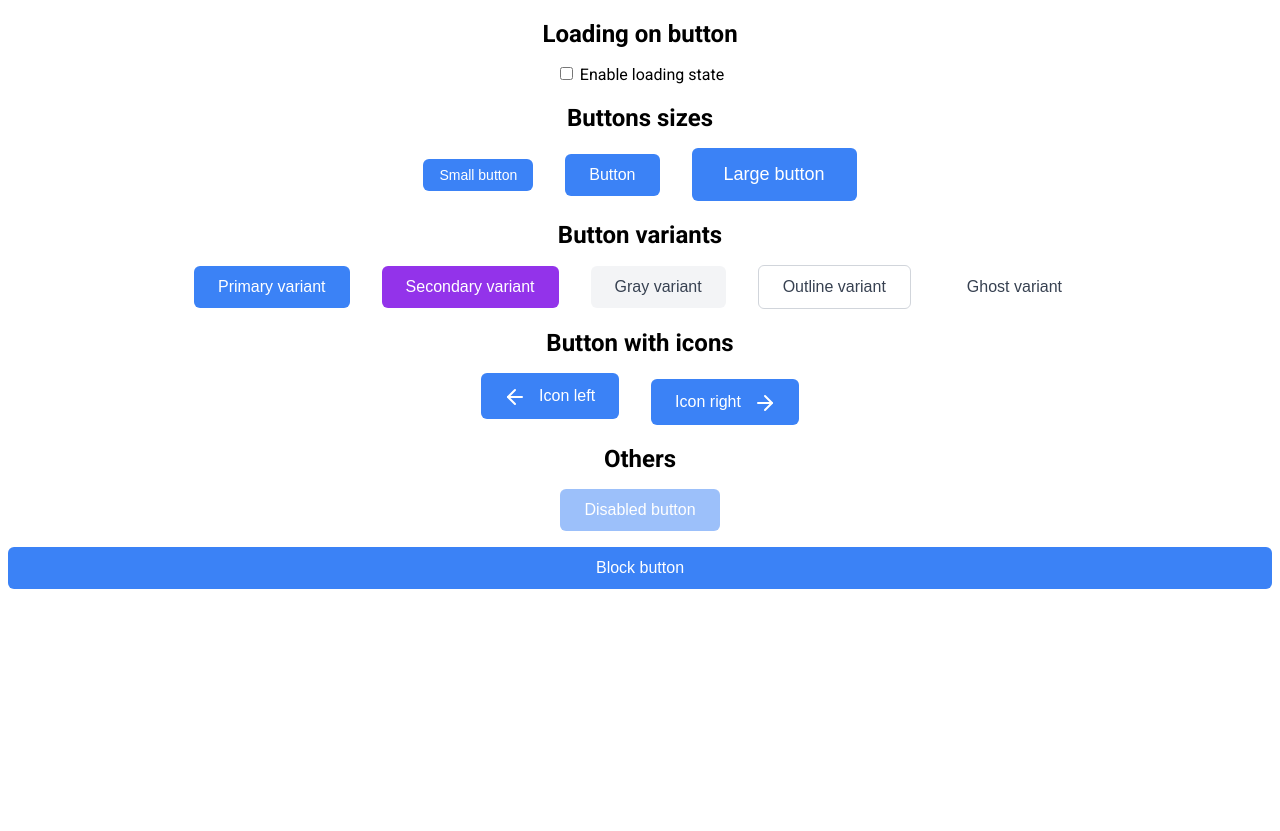
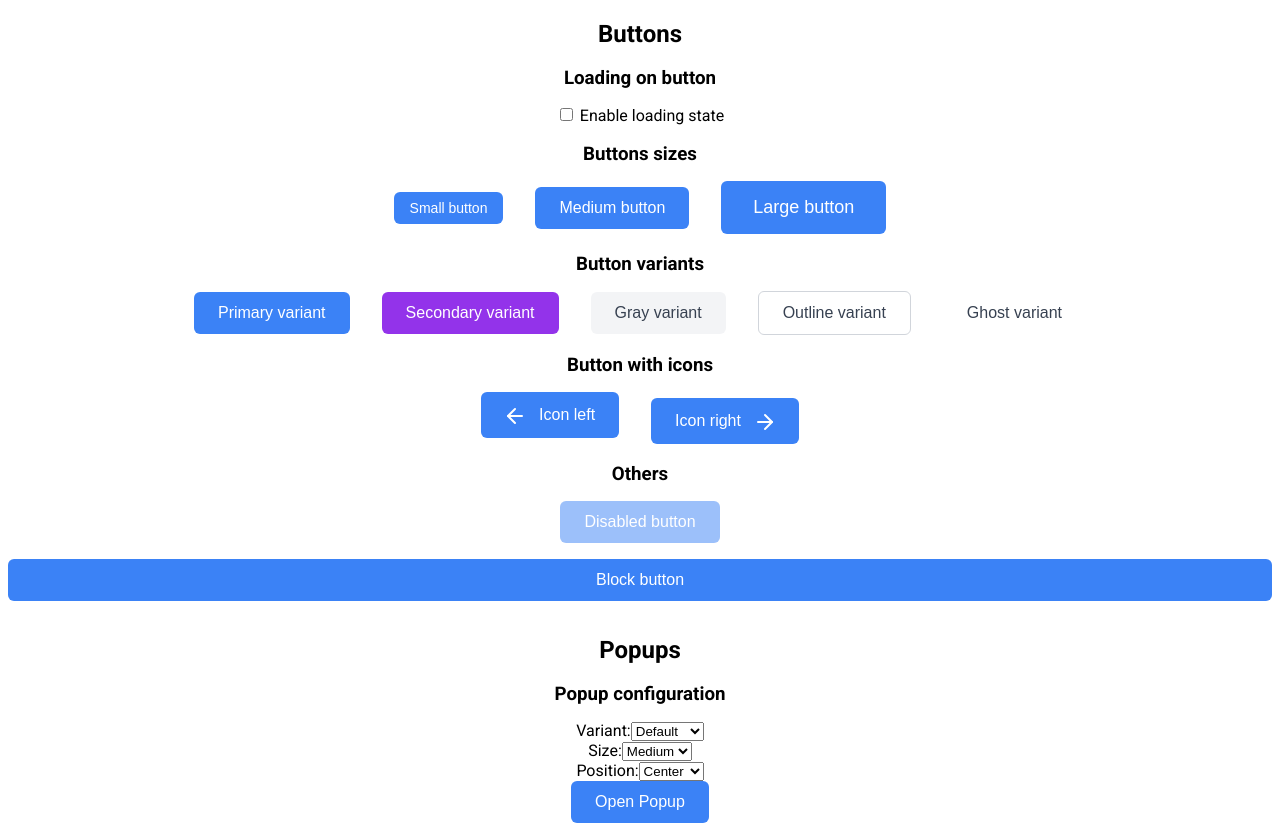
Before and after one commit to edgarimai/vue-smart-ui, a Vue app: page / in a window 1280 px wide. Before the commit the page ends 800 px from the top, so only its background shows below. Built offline with nearby package versions, Linux system fonts and the light colour scheme.

Commit message:
feat: add BasePopup component with configurable variants, sizes, and positions

```diff
--- a/src/App.vue
+++ b/src/App.vue
@@ -1,16 +1,24 @@
 <script setup>
-import { ref } from 'vue'
-import BaseButton from './components/BaseButton.vue'
+import { reactive } from 'vue'
+import { BaseButton, BasePopup } from './components'
 
-const isLoading = ref(false)
-const isLoadingEnabled = ref(false)
+const pageState = reactive({
+  isLoading: false,
+  isLoadingEnabled: false,
+  popup: {
+    variant: 'default',
+    size: 'medium',
+    position: 'center',
+    show: false,
+  },
+})
 
 const handleSaveWithLoading = async () => {
-  isLoading.value = true
+  pageState.isLoading = true
   try {
     await saveData()
   } finally {
-    isLoading.value = false
+    pageState.isLoading = false
   }
 }
 
@@ -23,82 +31,87 @@ const saveData = async () => {
 
 <template>
   <div class="button-container">
-    <h2>Loading on button</h2>
+    <h2>Buttons</h2>
+    <h3>Loading on button</h3>
     <div class="container">
       <label class="checkbox-label">
-        <input type="checkbox" v-model="isLoadingEnabled" class="checkbox-input" />
+        <input type="checkbox" v-model="pageState.isLoadingEnabled" class="checkbox-input" />
         Enable loading state
       </label>
     </div>
 
-    <h2>Buttons sizes</h2>
+    <h3>Buttons sizes</h3>
     <div class="container">
       <!-- Small button -->
       <BaseButton
         size="small"
         @click="handleSaveWithLoading"
-        :loading="isLoading && isLoadingEnabled"
+        :loading="pageState.isLoading && pageState.isLoadingEnabled"
         >Small button</BaseButton
       >
       <!-- Medium button -->
-      <BaseButton @click="handleSaveWithLoading" :loading="isLoading && isLoadingEnabled" n
-        >Button</BaseButton
+      <BaseButton
+        size="medium"
+        @click="handleSaveWithLoading"
+        :loading="pageState.isLoading && pageState.isLoadingEnabled"
       >
+        Medium button
+      </BaseButton>
       <!-- Large button -->
       <BaseButton
         size="large"
         @click="handleSaveWithLoading"
-        :loading="isLoading && isLoadingEnabled"
+        :loading="pageState.isLoading && pageState.isLoadingEnabled"
         >Large button</BaseButton
       >
     </div>
 
-    <h2>Button variants</h2>
+    <h3>Button variants</h3>
     <div class="container">
       <!-- Primary button -->
       <BaseButton
         variant="primary"
         @click="handleSaveWithLoading"
-        :loading="isLoading && isLoadingEnabled"
+        :loading="pageState.isLoading && pageState.isLoadingEnabled"
         >Primary variant</BaseButton
       >
       <!-- Secondary button -->
       <BaseButton
         variant="secondary"
         @click="handleSaveWithLoading"
-        :loading="isLoading && isLoadingEnabled"
+        :loading="pageState.isLoading && pageState.isLoadingEnabled"
         >Secondary variant</BaseButton
       >
       <!-- Gray button -->
       <BaseButton
         variant="gray"
         @click="handleSaveWithLoading"
-        :loading="isLoading && isLoadingEnabled"
+        :loading="pageState.isLoading && pageState.isLoadingEnabled"
         >Gray variant</BaseButton
       >
       <!-- Outline button -->
       <BaseButton
         variant="outline"
         @click="handleSaveWithLoading"
-        :loading="isLoading && isLoadingEnabled"
+        :loading="pageState.isLoading && pageState.isLoadingEnabled"
         >Outline variant</BaseButton
       >
       <!-- Ghost button -->
       <BaseButton
         variant="ghost"
         @click="handleSaveWithLoading"
-        :loading="isLoading && isLoadingEnabled"
+        :loading="pageState.isLoading && pageState.isLoadingEnabled"
         >Ghost variant</BaseButton
       >
     </div>
 
-    <h2>Button with icons</h2>
+    <h3>Button with icons</h3>
     <div class="container">
       <!-- Button with icon left-->
       <BaseButton
         variant="primary"
         @click="handleSaveWithLoading"
-        :loading="isLoading && isLoadingEnabled"
+        :loading="pageState.isLoading && pageState.isLoadingEnabled"
       >
         Icon left
         <template #prefix>
@@ -123,7 +136,7 @@ const saveData = async () => {
       <BaseButton
         variant="primary"
         @click="handleSaveWithLoading"
-        :loading="isLoading && isLoadingEnabled"
+        :loading="pageState.isLoading && pageState.isLoadingEnabled"
       >
         Icon right
         <template #suffix>
@@ -145,19 +158,94 @@ const saveData = async () => {
       </BaseButton>
     </div>
 
-    <h2>Others</h2>
+    <h3>Others</h3>
     <div class="container">
       <!-- Disabled button -->
-      <BaseButton disabled> Disabled button </BaseButton>
+      <BaseButton disabled>Disabled button</BaseButton>
 
       <!-- Button that takes full width -->
-      <BaseButton block style="margin: 1rem 0"> Block button </BaseButton>
+      <BaseButton block style="margin: 1rem 0">Block button</BaseButton>
     </div>
+  </div>
+  <div class="popup-container">
+    <h2>Popups</h2>
+
+    <h3>Popup configuration</h3>
+    <div class="container">
+      <!-- Variant selector -->
+      <div class="select-group">
+        <label>Variant:</label>
+        <select v-model="pageState.popup.variant">
+          <option value="default">Default</option>
+          <option value="info">Info</option>
+          <option value="success">Success</option>
+          <option value="warning">Warning</option>
+          <option value="error">Error</option>
+        </select>
+      </div>
+
+      <!-- Size selector -->
+      <div class="select-group">
+        <label>Size:</label>
+        <select v-model="pageState.popup.size">
+          <option value="small">Small</option>
+          <option value="medium">Medium</option>
+          <option value="large">Large</option>
+        </select>
+      </div>
+
+      <!-- Position selector -->
+      <div class="select-group">
+        <label>Position:</label>
+        <select v-model="pageState.popup.position">
+          <option value="center">Center</option>
+          <option value="top">Top</option>
+          <option value="bottom">Bottom</option>
+          <option value="left">Left</option>
+          <option value="right">Right</option>
+        </select>
+      </div>
+
+      <BaseButton variant="primary" @click="pageState.popup.show = true"> Open Popup </BaseButton>
+    </div>
+
+    <BasePopup
+      v-model="pageState.popup.show"
+      :variant="pageState.popup.variant"
+      :size="pageState.popup.size"
+      :position="pageState.popup.position"
+    >
+      <template #header>
+        <p style="font-size: 1.2rem; font-weight: bold; text-align: center; margin-block: 0.5rem">
+          Configured Popup
+        </p>
+      </template>
+
+      <div class="popup-content">
+        <p>Current configuration:</p>
+        <ul>
+          <li>Variant: {{ pageState.popup.variant }}</li>
+          <li>Size: {{ pageState.popup.size }}</li>
+          <li>Position: {{ pageState.popup.position }}</li>
+        </ul>
+      </div>
+
+      <template #footer>
+        <div style="text-align: center">
+          <BaseButton @click="pageState.popup.show = false">Close</BaseButton>
+        </div>
+      </template>
+
+      <template #close>
+        <span>&times;</span>
+      </template>
+    </BasePopup>
   </div>
 </template>
 
 <style scoped>
-h2 {
+h2,
+h3 {
   text-align: center;
   margin-bottom: 1rem;
 }
--- a/src/assets/base.scss
+++ b/src/assets/base.scss
@@ -1,8 +1,8 @@
-// Variáveis com valores padrão que podem ser sobrescritos
+// Variables with default values that can be overridden
 :root {
   --font-family-base: 'Roboto', sans-serif;
 
-  //Buttons variables
+  // Buttons variables
   --button-primary-bg: #3b82f6;
   --button-primary-hover: #2563eb;
   --button-primary-text: #ffffff;
@@ -22,6 +22,14 @@
   --button-ghost-text: #374151;
 
   --button-focus-outline: #3b82f6;
+
+  // Popups variables
+  --popup-default-color: #64748b;
+  --popup-info-color: #3b82f6;
+  --popup-success-color: #22c55e;
+  --popup-warning-color: #f59e0b;
+  --popup-error-color: #ef4444;
+  --popup-border-color: #d1d5db;
 }
 
 body {
--- /dev/null
+++ b/src/components/BasePopup.vue
@@ -0,0 +1,246 @@
+<script setup>
+import { ref, onMounted, onUnmounted } from 'vue'
+
+const props = defineProps({
+  modelValue: {
+    type: Boolean,
+    default: false,
+  },
+  variant: {
+    type: String,
+    default: 'default',
+    validator: (value) => ['default', 'info', 'success', 'warning', 'error'].includes(value),
+  },
+  size: {
+    type: String,
+    default: 'medium',
+    validator: (value) => ['small', 'medium', 'large'].includes(value),
+  },
+  position: {
+    type: String,
+    default: 'center',
+    validator: (value) => ['center', 'top', 'bottom', 'left', 'right'].includes(value),
+  },
+  closeOnClickOutside: {
+    type: Boolean,
+    default: true,
+  },
+  closeOnEsc: {
+    type: Boolean,
+    default: true,
+  },
+})
+
+const emit = defineEmits(['update:modelValue', 'close'])
+
+const popupRef = ref(null)
+
+const handleClickOutside = (event) => {
+  if (props.closeOnClickOutside && popupRef.value && !popupRef.value.contains(event.target)) {
+    emit('update:modelValue', false)
+    emit('close')
+  }
+}
+
+const handleEscKey = (event) => {
+  if (props.closeOnEsc && event.key === 'Escape') {
+    emit('update:modelValue', false)
+    emit('close')
+  }
+}
+
+onMounted(() => {
+  document.addEventListener('mousedown', handleClickOutside)
+  document.addEventListener('keydown', handleEscKey)
+})
+
+onUnmounted(() => {
+  document.removeEventListener('mousedown', handleClickOutside)
+  document.removeEventListener('keydown', handleEscKey)
+})
+</script>
+
+<template>
+  <Teleport to="body">
+    <div
+      v-if="modelValue"
+      class="base-popup-overlay"
+      :class="[
+        `base-popup-overlay--${position}`,
+        $attrs.class, // Allows Tailwind classes to be added
+      ]"
+    >
+      <div
+        ref="popupRef"
+        class="base-popup"
+        :class="[
+          `base-popup--${variant}`,
+          `base-popup--${size}`,
+          `base-popup--${position}`,
+          $attrs.class,
+        ]"
+      >
+        <div class="base-popup__header" v-if="$slots.header">
+          <slot name="header" />
+        </div>
+
+        <div class="base-popup__content">
+          <slot />
+        </div>
+
+        <div class="base-popup__footer" v-if="$slots.footer">
+          <slot name="footer" />
+        </div>
+
+        <button
+          v-if="$slots.close"
+          class="base-popup__close"
+          @click="$emit('update:modelValue', false)"
+        >
+          <slot name="close" />
+        </button>
+      </div>
+    </div>
+  </Teleport>
+</template>
+
+<style lang="scss">
+.base-popup-overlay {
+  position: fixed;
+  top: 0;
+  left: 0;
+  width: 100%;
+  height: 100%;
+  background-color: rgba(0, 0, 0, 0.5);
+  display: flex;
+  z-index: 1000;
+
+  &--center {
+    align-items: center;
+    justify-content: center;
+  }
+  &--top {
+    align-items: flex-start;
+    justify-content: center;
+    padding-top: 2rem;
+  }
+  &--bottom {
+    align-items: flex-end;
+    justify-content: center;
+    padding-bottom: 2rem;
+  }
+  &--left {
+    align-items: center;
+    justify-content: flex-start;
+    padding-left: 2rem;
+  }
+  &--right {
+    align-items: center;
+    justify-content: flex-end;
+    padding-right: 2rem;
+  }
+}
+
+.base-popup {
+  background-color: white;
+  border-radius: 0.5rem;
+  box-shadow:
+    0 4px 6px -1px rgba(0, 0, 0, 0.1),
+    0 2px 4px -1px rgba(0, 0, 0, 0.06);
+  position: relative;
+  max-height: 90vh;
+  overflow-y: auto;
+
+  // Variants
+  &--default {
+    background-color: white;
+    border: 1px solid var(--popup-border-color, #e5e7eb);
+  }
+
+  &--info {
+    background-color: var(--popup-info-bg, #eff6ff);
+    border: 1px solid var(--popup-info-color, #3b82f6);
+
+    .base-popup__header {
+      background-color: var(--popup-info-color, #3b82f6);
+      color: white;
+    }
+  }
+
+  &--success {
+    background-color: var(--popup-success-bg, #f0fdf4);
+    border: 1px solid var(--popup-success-color, #22c55e);
+
+    .base-popup__header {
+      background-color: var(--popup-success-color, #22c55e);
+      color: white;
+    }
+  }
+
+  &--warning {
+    background-color: var(--popup-warning-bg, #fffbeb);
+    border: 1px solid var(--popup-warning-color, #f59e0b);
+
+    .base-popup__header {
+      background-color: var(--popup-warning-color, #f59e0b);
+      color: white;
+    }
+  }
+
+  &--error {
+    background-color: var(--popup-error-bg, #fef2f2);
+    border: 1px solid var(--popup-error-color, #ef4444);
+
+    .base-popup__header {
+      background-color: var(--popup-error-color, #ef4444);
+      color: white;
+    }
+  }
+
+  // Sizes
+  &--small {
+    width: 300px;
+    .base-popup__content {
+      padding: 1rem;
+    }
+  }
+
+  &--medium {
+    width: 500px;
+    .base-popup__content {
+      padding: 1.5rem;
+    }
+  }
+
+  &--large {
+    width: 800px;
+    .base-popup__content {
+      padding: 2rem;
+    }
+  }
+
+  &__header {
+    padding: 1rem;
+    border-bottom: 1px solid var(--popup-border-color, #e5e7eb);
+  }
+
+  &__footer {
+    padding: 1rem;
+    border-top: 1px solid var(--popup-border-color, #e5e7eb);
+  }
+
+  &__close {
+    position: absolute;
+    top: 0.75rem;
+    right: 0.75rem;
+    background: none;
+    border: none;
+    cursor: pointer;
+    padding: 0.25rem;
+
+    &:hover {
+      opacity: 0.7;
+    }
+  }
+}
+</style>
--- /dev/null
+++ b/src/components/index.js
@@ -0,0 +1,2 @@
+export { default as BaseButton } from './BaseButton.vue'
+export { default as BasePopup } from './BasePopup.vue'
```
